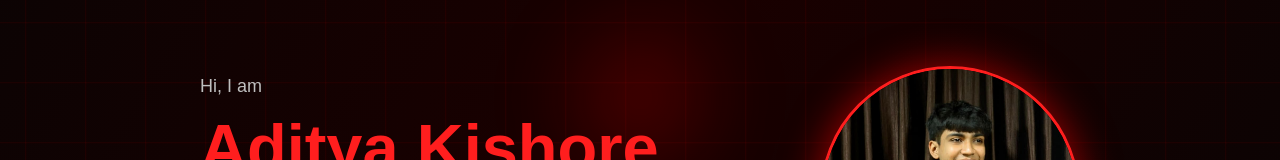
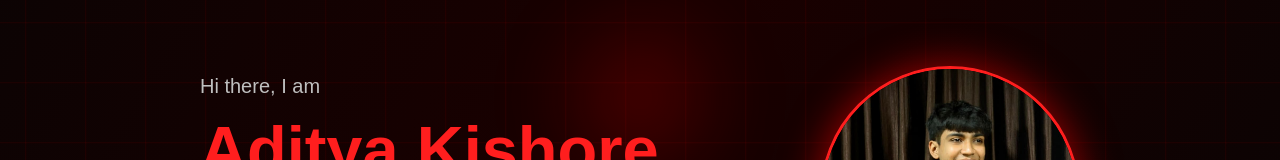
Before and after one commit to MRhacksalive/aditya-portfolio, a React (Vite) app: page / in a window 1280 px wide. Shown: the part 303-463 px from the top of the page. Built offline with nearby package versions, Linux system fonts and the light colour scheme.

Commit message:
changes to hero1

```diff
--- a/src/components/Hero.jsx
+++ b/src/components/Hero.jsx
@@ -16,7 +16,7 @@ export default function Hero() {
         >
 
           {/* Greeting */}
-          <p className="hero-greeting">Hi, I am</p>
+          <p className="hero-greeting">Hi there, I am</p>
 
           <h1>Aditya Kishore Roy</h1>
 
--- a/src/styles.css
+++ b/src/styles.css
@@ -444,7 +444,7 @@ grid-template-columns:repeat(2,1fr);
 }
 .hero-greeting{
 color:#aaa;
-font-size:18px;
+font-size:20px;
 margin-bottom:10px;
 }
 
```
